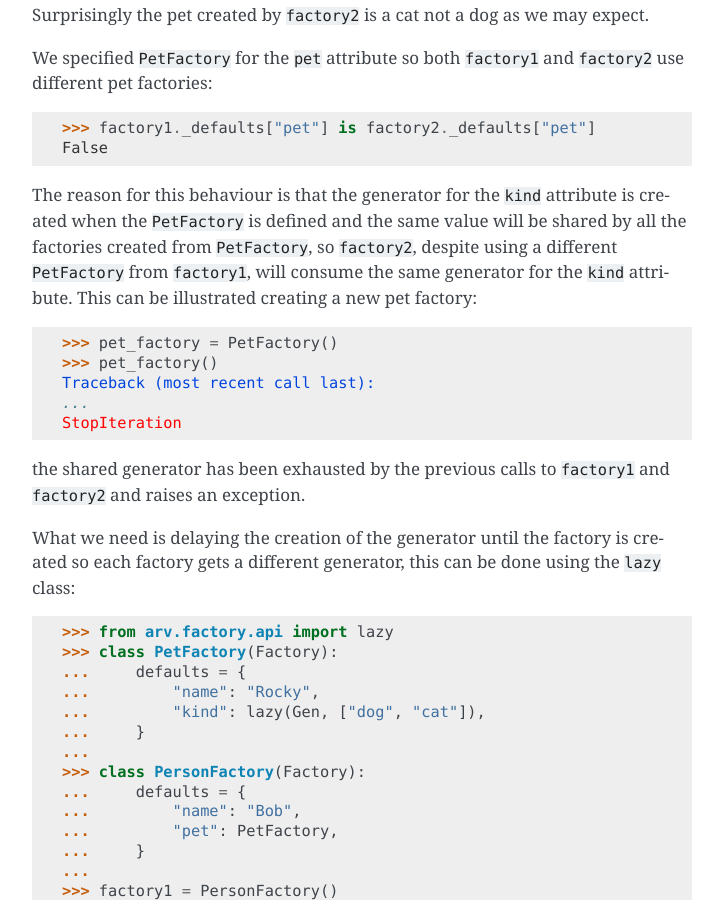
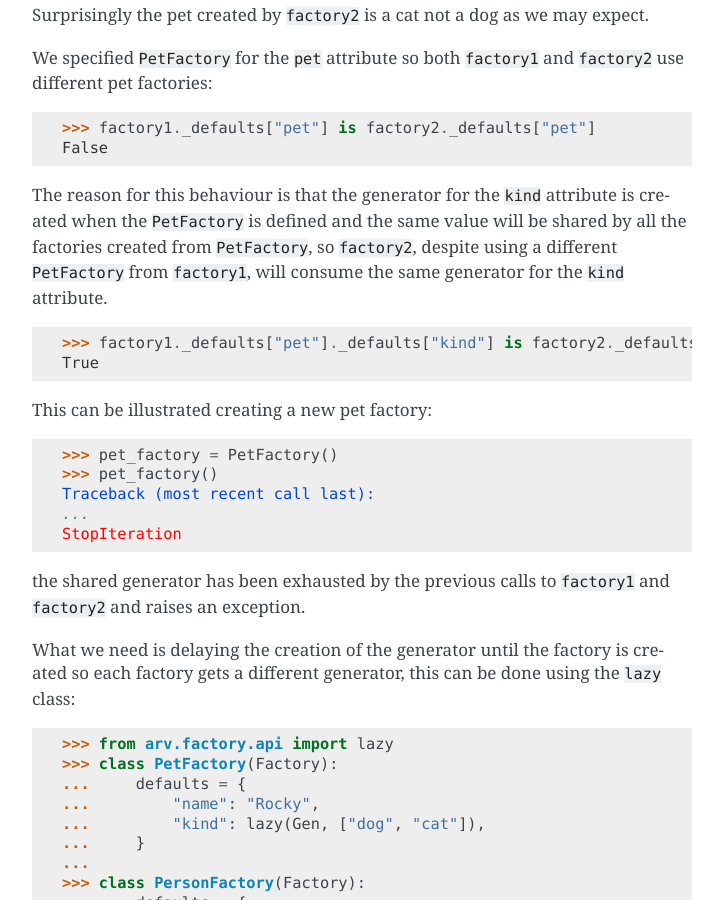
Before and after one commit to patxoca/arv.factory, a Sphinx documentation site: the page built from docs/source/tutorial.rst, in a window 1280 px wide and 900 px high, scrolled down 4303 px. Shown: the whole window, without its empty margins (388-1111 px from the left). Built offline with Sphinx 7.4.7, drawn with Linux system fonts in a browser that asks for light colours.

Commit message:
Add example to verify shared generator.

```diff
--- a/docs/source/tutorial.rst
+++ b/docs/source/tutorial.rst
@@ -292,7 +292,14 @@ attribute is created when the ``PetFactory`` is defined and the same
 value will be shared by all the factories created from ``PetFactory``,
 so ``factory2``, despite using a different ``PetFactory`` from
 ``factory1``, will consume the same generator for the ``kind``
-attribute. This can be illustrated creating a new pet factory:
+attribute.
+
+.. doctest::
+
+   >>> factory1._defaults["pet"]._defaults["kind"] is factory2._defaults["pet"]._defaults["kind"]
+   True
+
+This can be illustrated creating a new pet factory:
 
 .. doctest::
 
```
